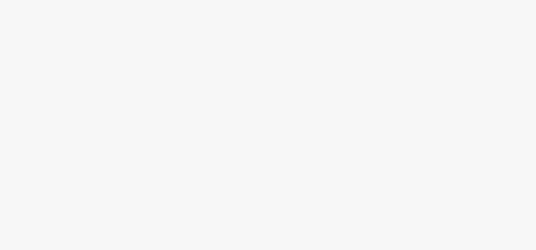
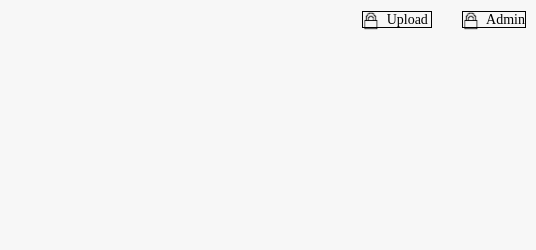
Before and after one commit to rosietee22/bird-photos, a website: page public/approval.html in a window 1280 px wide. Shown: the full height of the page, 744-1280 px from the left. Drawn offline with Linux system fonts and the light colour scheme; no server answers.

Commit message:
admin buttons on all pages

```diff
--- a/public/approval.html
+++ b/public/approval.html
@@ -5,8 +5,22 @@
   <meta name="viewport" content="width=device-width, initial-scale=1.0">
   <title>Photo Approval - Bird Pictures</title>
   <link rel="stylesheet" href="styles.css">
+  <link rel="icon" type="image/png" href="assets/favicon.png">
 </head>
 <body>
+   <!-- Top-right lock-icon buttons -->
+   <div style="position: absolute; top: 10px; right: 10px;">
+    <!-- Upload Button -->
+    <a href="/upload" style="margin-right: 15px; border: 1px solid #000; text-decoration: none; color: inherit; font-size: 14px;">
+      <img src="assets/lock.png" alt="Lock Icon" style="width: 16px; vertical-align: middle; margin-right: 4px;">
+      Upload
+    </a>
+    <!-- Admin Button -->
+    <a href="/admin" style="margin-left: 15px; border: 1px solid #000; text-decoration: none; color: inherit; font-size: 14px;">
+      <img src="assets/lock.png" alt="Lock Icon" style="width: 16px; vertical-align: middle; margin-right: 4px;">
+      Admin
+    </a>
+  </div>
   <a href="/home"><img src="assets/logo2.png" alt="Bird Pictures Logo" class="logo"></a>
   <p>Photo Approval</p>
   <div id="photo-gallery"></div>
```
Also changed, not shown: public/admin.html (+10 -0 lines).
